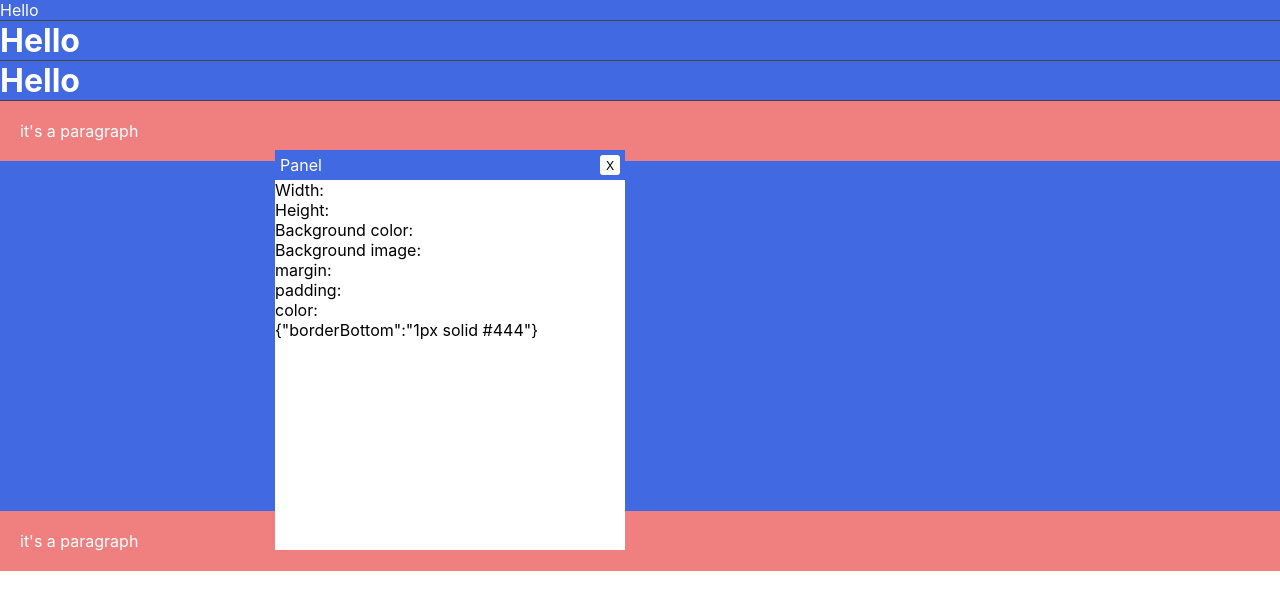
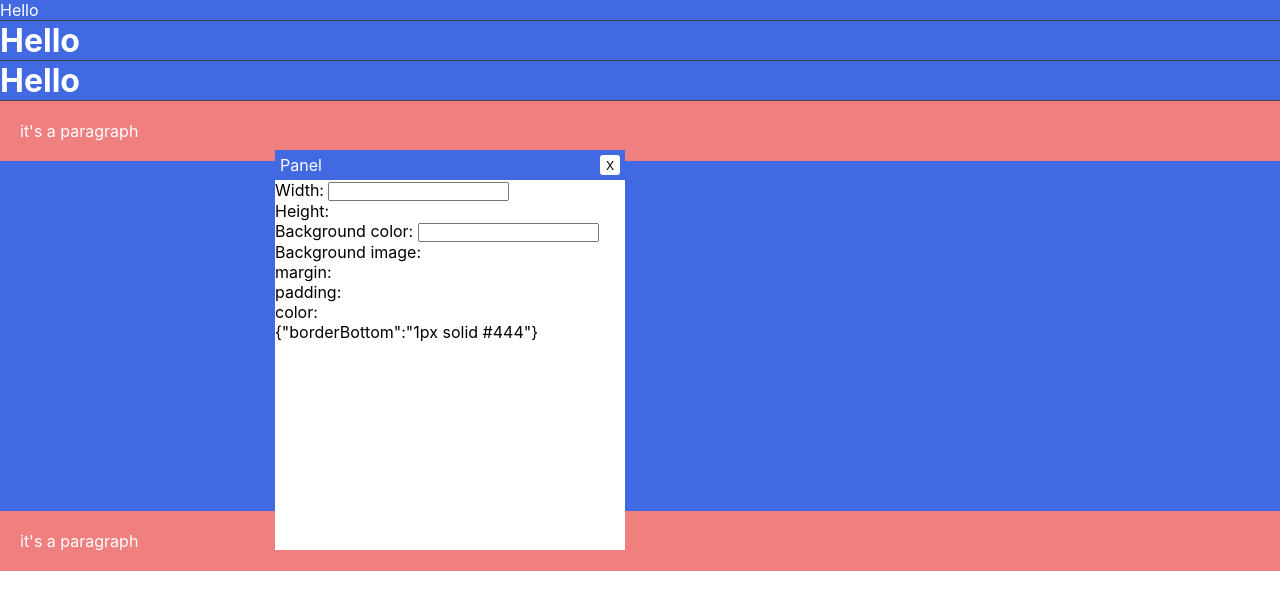
Before and after one commit to imganjgahi/niliBuilder, a React (Create React App) app in the folder frontend/: page /temp/1 in a window 1280 px wide. Both pictures are taken after a click on the element "Hello". Shown: the top 610 px of the page. Built offline with nearby package versions, Linux system fonts and the light colour scheme; the HTML template or start-up script is replaced by a standard one.

Commit message:
setStyleObject

```diff
--- a/frontend/src/Components/Editor/EditorPanel.jsx
+++ b/frontend/src/Components/Editor/EditorPanel.jsx
@@ -17,7 +17,7 @@ const EditorPanel = (props) => {
                 <span>Panel</span>
                 <span onClick={props.onClose}>X</span>
             </div>
-            <StylePanel elStyle={props.el.style} />
+            <StylePanel elStyle={props.el.style} onChange= {(value)=> props.onStyleChange(value)}/>
         </div>
      );
 }
--- a/frontend/src/Components/Editor/Tools/StylePanel.jsx
+++ b/frontend/src/Components/Editor/Tools/StylePanel.jsx
@@ -1,16 +1,40 @@
-import React from 'react'
+import React, { useEffect, useState } from 'react'
 
 export default function StylePanel(props) {
+    const [styleObject, setStyleObject] = useState(null);
+    useEffect(() => {
+
+        setStyleObject(props.elStyle)
+    }, []);
+
+
+    useEffect(() => {
+        props.onChange(styleObject)
+    }, [styleObject]);
+
+    function onChangeHandler(filedNAme, value) {
+        setStyleObject({
+            ...styleObject,
+            [filedNAme]: value
+        })
+    }
+    if(!styleObject) {
+        return <p> LOADING ... </p>
+    }
     return (
         <div>
-            Width: {props.elStyle.width} <br/>
-            Height: {props.elStyle.height} <br/>
-            Background color: {props.elStyle.backgroundColor} <br/>
-            Background image: {props.elStyle.backgroundImage} <br/>
-            margin: {props.elStyle.margin} <br/>
-            padding: {props.elStyle.padding} <br/>
-            color: {props.elStyle.color} <br/>
-            {JSON.stringify(props.elStyle)}
+            Width: <input type="text" onChange={(e) => {
+                onChangeHandler("width", e.target.value + "px")
+            }}/> <br/>
+            Height: {styleObject.height} <br/>
+            Background color: <input type="text" onChange={(e) => {
+                onChangeHandler("backgroundColor", e.target.value)
+            }}/> <br/>
+            Background image: {styleObject.backgroundImage} <br/>
+            margin: {styleObject.margin} <br/>
+            padding: {styleObject.padding} <br/>
+            color: {styleObject.color} <br/>
+            {JSON.stringify(styleObject)}
         </div>
     )
 }
--- a/frontend/src/scss/EditorPanel.scss
+++ b/frontend/src/scss/EditorPanel.scss
@@ -1,5 +1,5 @@
 .editorPanel {
-    position: fixed;
+    position: absolute;
     min-width: 350px;
 	top: 20px;
 	height: 400px;
```
